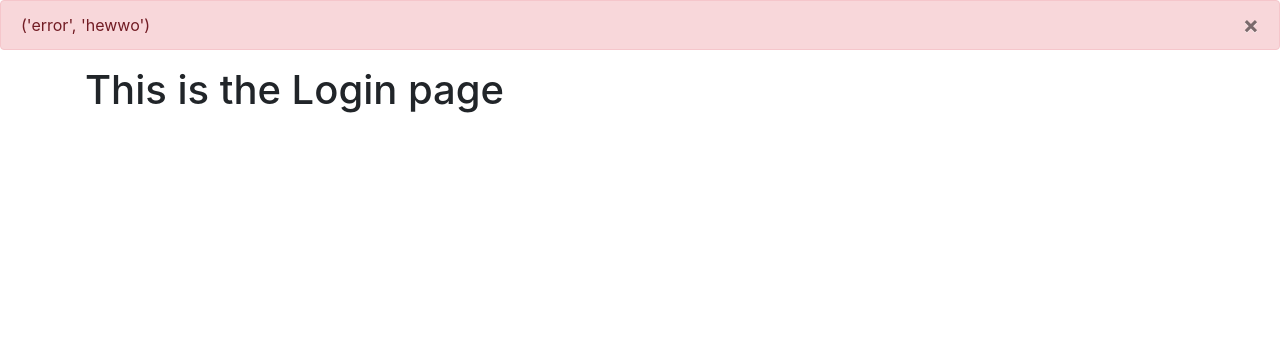
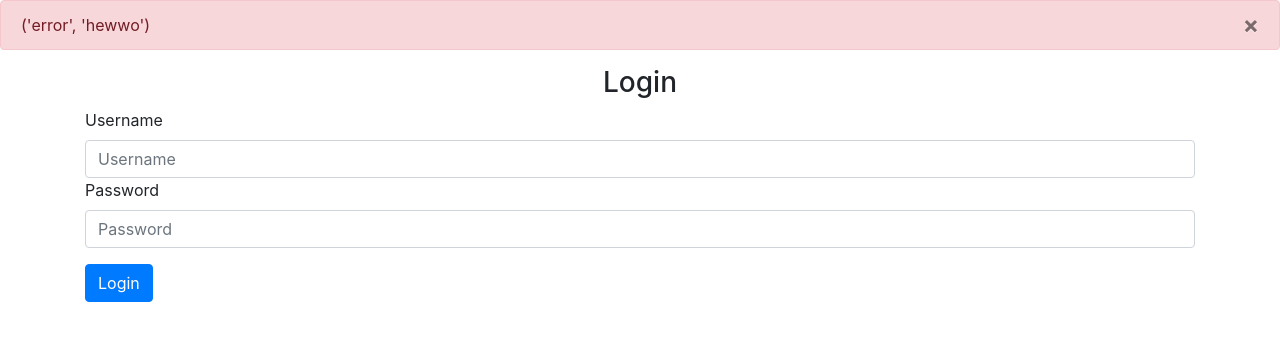
Before and after one commit to tymek-gryszkalis/studlist, a Flask app: page /login in a window 1280 px wide. Shown: the part 56-397 px from the top of the page. Run offline with Flask 3, Linux system fonts and the light colour scheme; some libraries are stand-ins or nearby versions.

Commit message:
Form added

```diff
--- a/website/templates/login.html
+++ b/website/templates/login.html
@@ -1,4 +1,25 @@
 {% extends "base.html" %} {% block title %}Login{% endblock %} {% block content
 %}
-<h1>This is the Login page</h1>
+<form method="POST">
+  <h3 align="center">Login</h3>
+  <div class="form-group">
+    <label for="name">Username</label>
+    <input
+      type="text"
+      class="form-control"
+      id="name"
+      name="name"
+      placeholder="Username"
+    />
+    <label for="password">Password</label>
+    <input
+      type="password"
+      class="form-control"
+      id="password"
+      name="password"
+      placeholder="Password"
+    />
+  </div>
+  <button type="submit" class="btn btn-primary">Login</button>
+</form>
 {% endblock %}
```
